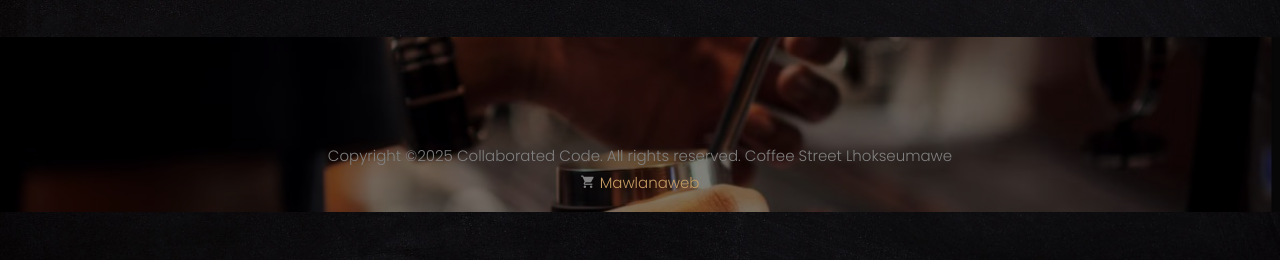
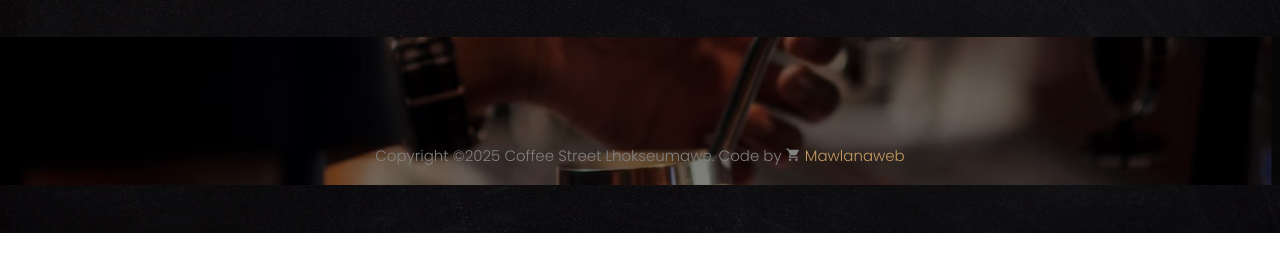
Before and after one commit to repositorycoffee/coffeestreetlhokseumawe, a plain HTML site: page blog.html in a window 1280 px wide. Shown: the part 2172-2432 px from the top of the page. After the commit the page ends 2405 px from the top, so only its background shows below. Drawn offline with Linux system fonts and the light colour scheme; some packages are replaced by stand-ins of ours; no server answers; files whose address does not match are found by name.

Commit message:
Update blog.html

```diff
--- a/blog.html
+++ b/blog.html
@@ -163,7 +163,7 @@
 	      <div class="row justify-content-center mb-5">
 	        <div class="col-md-7 heading-section text-center ftco-animate">
             <p><!-- Link back to Colorlib can't be removed. Template is licensed under CC BY 3.0. -->
-  Copyright &copy;<script>document.write(new Date().getFullYear());</script> Collaborated Code. All rights reserved. Coffee Street Lhokseumawe <i class="icon-shopping_cart" aria-hidden="true"></i>  <a href="https://mawlanaweb.site/" target="_blank">Mawlanaweb</a>
+   Copyright &copy;<script>document.write(new Date().getFullYear());</script> Coffee Street Lhokseumawe. Code by <i class="icon-shopping_cart" aria-hidden="true"></i>  <a href="https://mawlanaweb.site/" target="_blank">Mawlanaweb</a>
           </div>
 			 <!-- Link back to Colorlib can't be removed. Template is licensed under CC BY 3.0. --></p>
             </div>
```
